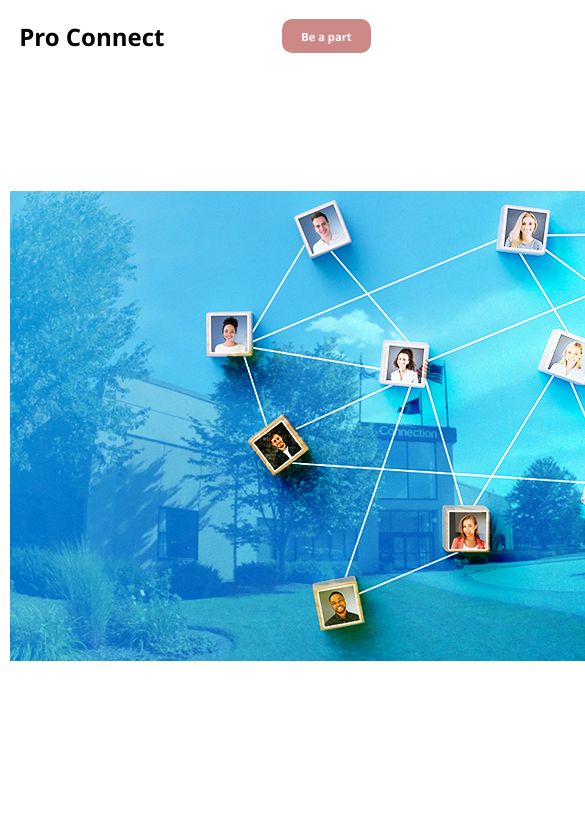
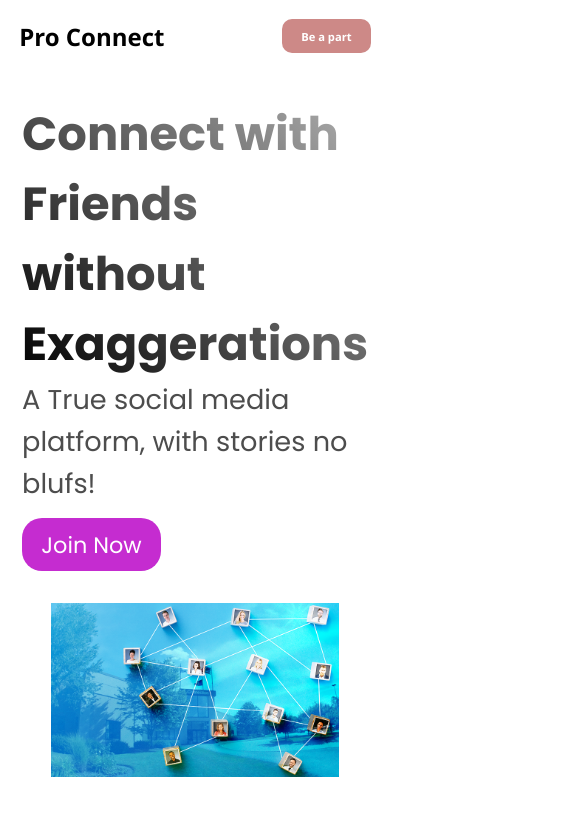
Before and after one commit to Aryanarya01/LinkedIn, a Next.js app in the folder frontend/: page / in a window 390 px wide. Shown: the top 816 px of the page, 585 px wide, since content can reach past the window. Built offline with nearby package versions, Linux system fonts and the light colour scheme.

Commit message:
responsiveness mobileNavbar

```diff
--- a/frontend/src/pages/login/style.module.css
+++ b/frontend/src/pages/login/style.module.css
@@ -73,3 +73,9 @@
     gap: 1.2rem;
     padding-inline: 1.2rem;
 }
+
+@media only screen and (max-width : 600px) {
+    .cardContainer{
+        flex-direction: column;
+    }
+}
--- a/frontend/src/styles/Home.module.css
+++ b/frontend/src/styles/Home.module.css
@@ -43,3 +43,20 @@
     padding-block: 0.6rem;
     border-radius: 20px;
 }
+
+@media only screen and (max-width : 600px) {
+    .mainContainer{
+        flex-direction: column;
+        gap: 2rem;
+    }
+    .mainContainer_left{
+        flex: 1;
+        padding-top: 1.5rem;
+    }
+    .mainContainer_right{
+        flex: 1;
+    }
+    .mainContainer_right img{
+        width: 100%;
+    }
+}
```
